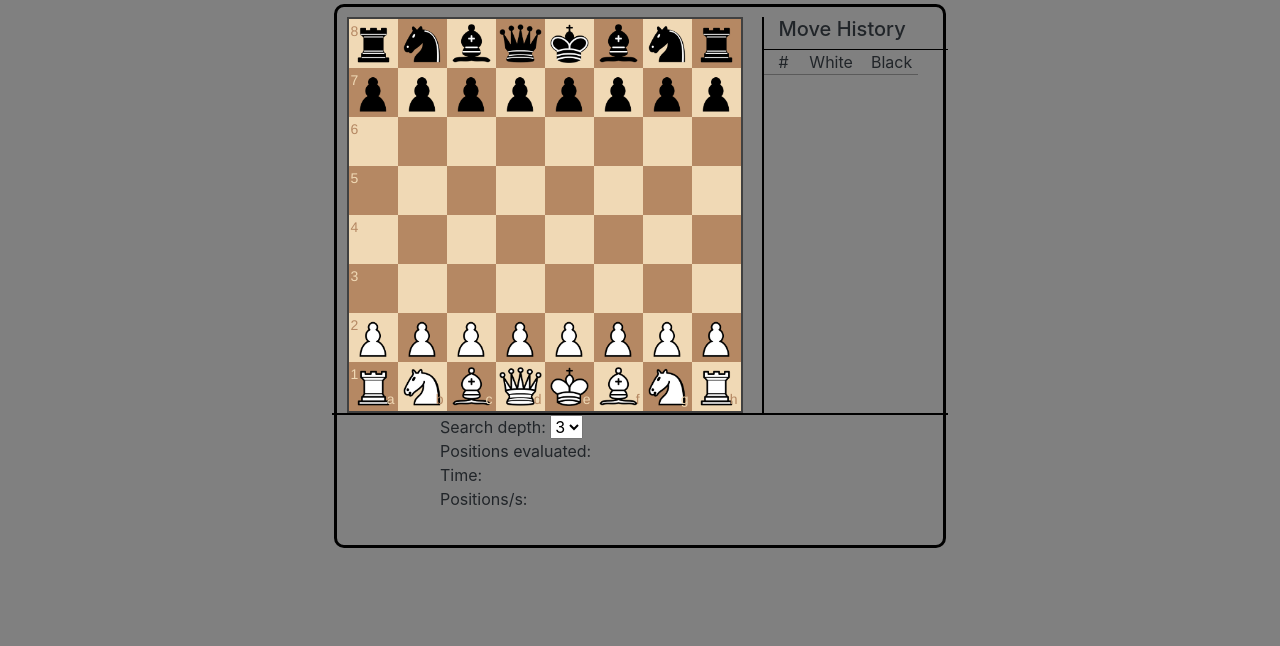
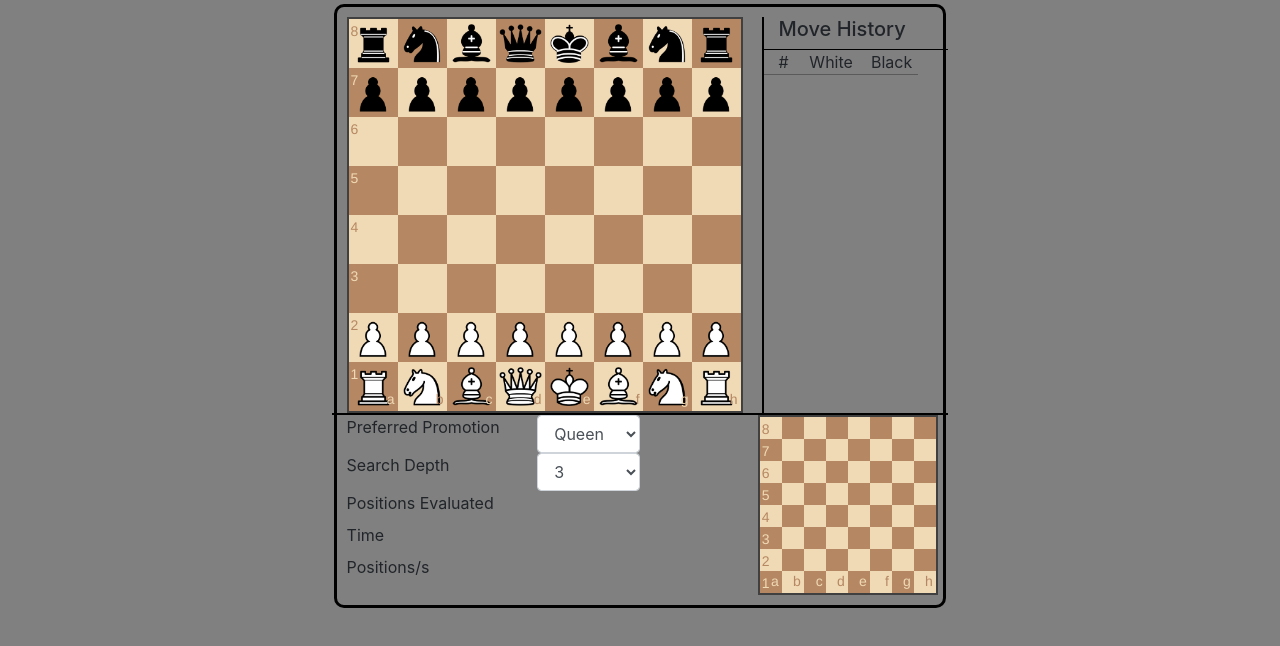
Before and after one commit to furkandinc/The-Great-Chess, a website: page TheGreatChess/Resources/gameboard.html in a window 1280 px wide. Shown: the part 62-708 px from the top of the page. Drawn offline with nearby package versions, Linux system fonts and the light colour scheme.

Commit message:
Gui improvement

```diff
--- a/TheGreatChess/Resources/gameboard.html
+++ b/TheGreatChess/Resources/gameboard.html
@@ -2,7 +2,7 @@
 <html>
 <head>
   <meta charset="utf-8" />
-  <title>Game Scene</title>
+  <title>The Great Chess</title>
   <link rel="stylesheet" href="css/chessboard.css" />
   <link rel="stylesheet" href="css/styles.css" />
   <link rel="stylesheet" href="https://getbootstrap.com/docs/4.1/dist/css/bootstrap.min.css" />
@@ -44,33 +44,45 @@
 				<div class="move-history" id="move-history"></div>
 			</div>
 		</div>
-		<div class="row" >
-
+		<div class="row">
+			<div class="col-8">
+				<div class="row">
+					<label class="col-sm-6">Preferred Promotion</label>
+					<select class="form-control col-sm-3" id="preferred-promotion">
+						<option value="q" selected>Queen</option>
+						<option value="n">Knight</option>
+						<option value="r">Rook</option>
+						<option value="b">Bishop</option>
+					</select>
 				</div>
-    <div class="info">
-        Search depth:
-        <select id="search-depth">
+				<div class="row">
+					<label class="col-sm-6">Search Depth</label>
+					<select class="form-control col-sm-3" id="search-depth">
 						<option value="1">1</option>
 						<option value="2">2</option>
 						<option value="3" selected>3</option>
 						<option value="4">4</option>
 						<option value="5">5</option>
 					</select>
-
-        <br>
-        <span>Positions evaluated: <span id="position-count"></span></span>
-        <br>
-        <span>Time: <span id="time"></span></span>
-        <br>
-        <span>Positions/s: <span id="positions-per-s"></span> </span>
-        <br>
-        <br>
-        <div id="move-history" class="move-history">
+				</div>
+				<div class="row">
+					<label class="col-sm-6">Positions Evaluated</label>
+					<label class="col-sm-auto" id="position-count"></label>
+				</div>
+				<div class="row">
+					<label class="col-sm-6">Time</label>
+					<label class="col-sm-auto" id="time"></label>
+				</div>
+				<div class="row">
+					<label class="col-sm-6">Positions/s</label>
+					<label class="col-sm-auto" id="positions-per-s"></label>
 				</div>
 			</div>
-
-
-	<div>
+			<div class="col-4">
+				<div class="board" id="aiboard" style="width: 180px;"><div>
+			</div>
+		</div>
+	</div>
 	<script src="js/json3.min.js"></script>
 	<script src="https://code.jquery.com/jquery-3.1.0.js"></script>
 	<script src="https://cdnjs.cloudflare.com/ajax/libs/popper.js/1.14.3/umd/popper.min.js" integrity="sha384-ZMP7rVo3mIykV+2+9J3UJ46jBk0WLaUAdn689aCwoqbBJiSnjAK/l8WvCWPIPm49" crossorigin="anonymous"></script>
--- a/TheGreatChess/Resources/js/myprecious.js
+++ b/TheGreatChess/Resources/js/myprecious.js
@@ -1,4 +1,5 @@
 var board, game, cfg, worker;
+var aiboard;
 var d;
 var init = function() {
     cfg = {
@@ -27,6 +28,7 @@ var init = function() {
 	});
 
     board = ChessBoard('board', cfg);
+	aiboard = ChessBoard('aiboard');
     game = new Chess();
 };
 
@@ -70,11 +72,10 @@ var renderMoveHistory = function(moves) {
 };
 
 var onDrop = function (source, target) {
-
     var move = game.move({
         from: source,
         to: target,
-        promotion: 'q'
+        promotion: $('#preferred-promotion').val()
     });
 
     removeGreySquares();
```
Lines whose indentation alone changed are shown as unchanged.
